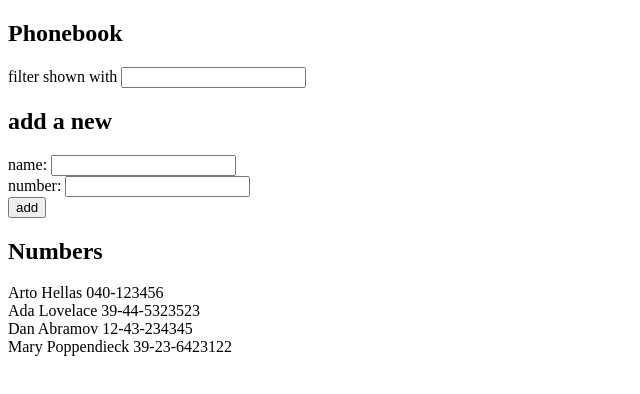
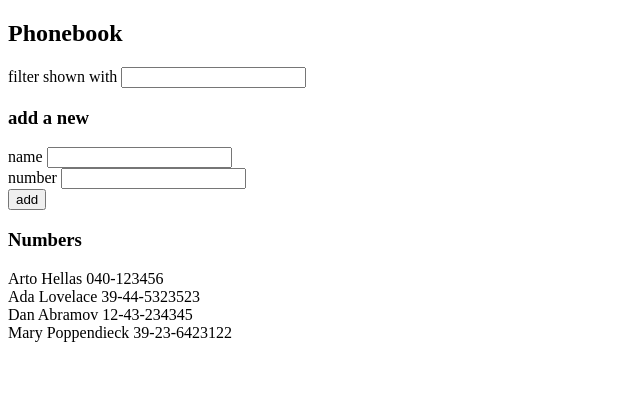
Before and after one commit to santiagotena/full_stack_open, a React (Vite) app in the folder part2/phonebook/: page / in a window 1280 px wide. Shown: the top 394 px of the page, without its empty margins (0-640 px from the left). Built offline with nearby package versions, Linux system fonts and the light colour scheme.

Commit message:
solve until 2.10

```diff
--- a/part2/phonebook/src/App.jsx
+++ b/part2/phonebook/src/App.jsx
@@ -1,4 +1,44 @@
 import { useState } from 'react'
+
+const InputField = ({inputName, value, onChange}) => {
+  return(
+    <div>
+      {inputName} <input
+                value={value}
+                onChange={onChange}/>
+    </div>
+  )
+}
+
+const FilterContact = ({value, onChange}) => {
+  return (
+    <form>
+      <InputField inputName={'filter shown with'}
+                  value={value}
+                  onChange={onChange}/>
+    </form>
+  )
+}
+
+const AddContactForm = ({onSubmit,
+                        nameValue,
+                        nameOnChange,
+                        numberValue,
+                        numberOnChange}) => {
+  return(
+    <form onSubmit={onSubmit} >
+      <InputField inputName={'name'}
+                  value={nameValue}
+                  onChange={nameOnChange}/>
+      <InputField inputName={'number'}
+                  value={numberValue}
+                  onChange={numberOnChange}/>
+      <div>
+        <button type="submit">add</button>
+      </div>
+    </form>
+  )
+}
 
 const Contacts = ({ contacts, searchName }) => {
   const filteredContacts = contacts.filter(contact =>
@@ -48,6 +88,10 @@ const App = () => {
     setNewNumber('')
   }
 
+  const handleSearchName = (event) => {
+    setSearchName(event.target.value)
+  }
+
   const handleNewName = (event) => {
     setNewName(event.target.value)
   }
@@ -56,39 +100,17 @@ const App = () => {
     setNewNumber(event.target.value)
   }
 
-  const handleSearchName = (event) => {
-    setSearchName(event.target.value)
-  }
-
   return (
     <div>
       <h2>Phonebook</h2>
-      <form onSubmit={addContact} >
-        <div>
-          filter shown with <input
-                  value={searchName}
-                  onChange={handleSearchName}/>
-        </div>
-      </form>
-      <h2>add a new</h2>
-      <form onSubmit={addContact} >
-        <div>
-          name: <input
-                  value={newName}
-                  onChange={handleNewName}/>
-        </div>
-        <div>
-          number: <input
-                  value={newNumber}
-                  onChange={handleNewNumber}/>
-        </div>
-        <div>
-          <button type="submit">add</button>
-        </div>
-      </form>
-      <h2>Numbers</h2>
-      <div>
-      </div>
+      <FilterContact value={searchName} onChange={handleSearchName}/>
+      <h3>add a new</h3>
+      <AddContactForm onSubmit={addContact}
+                      nameValue={newName}
+                      nameOnChange={handleNewName}
+                      numberValue={newNumber}
+                      numberOnChange={handleNewNumber} />
+      <h3>Numbers</h3>
       <Contacts contacts={contacts} searchName={searchName}/>
     </div>
   )
```
